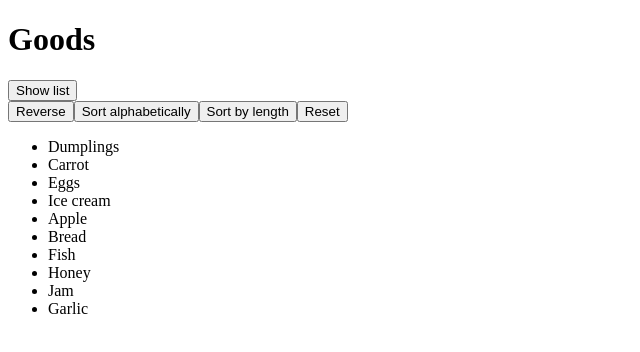
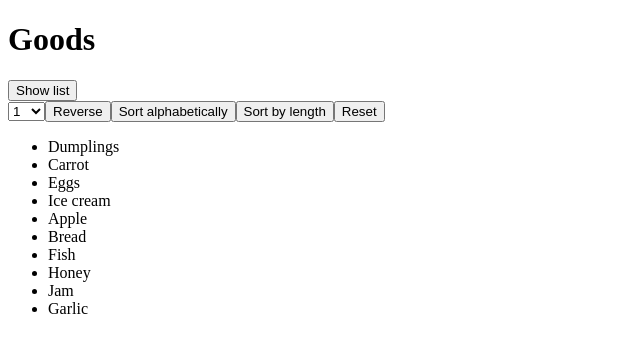
Before and after one commit to mate-academy/react_list-of-goods, a React (Create React App) app: page / in a window 1280 px wide. Both pictures are taken after a click on the button "Show list". Shown: the top 352 px of the page, without its empty margins (0-640 px from the left). Built offline with nearby package versions, Linux system fonts and the light colour scheme; the HTML template or start-up script is replaced by a standard one.

Commit message:
advanced task

```diff
--- a/src/App.js
+++ b/src/App.js
@@ -23,6 +23,7 @@ class App extends React.Component {
     active: false,
     isReversed: false,
     sortBy: 'id',
+    defaultLength: 1,
   };
 
   showList = () => {
@@ -39,6 +40,15 @@ class App extends React.Component {
     this.setState(({
       isReversed: false,
       sortBy: 'id',
+      defaultLength: 1,
+    }));
+  }
+
+  limit = (props) => {
+    const { target } = props;
+
+    this.setState(({
+      defaultLength: target.value,
     }));
   }
 
@@ -51,9 +61,11 @@ class App extends React.Component {
   }
 
   render() {
-    const { active, isReversed, sortBy } = this.state;
+    const { active, isReversed, sortBy, defaultLength } = this.state;
 
-    const copyGoodsFromServer = [...goodsFromServer];
+    const copyGoodsFromServer = [...goodsFromServer].filter(
+      good => good.length >= defaultLength,
+    );
 
     copyGoodsFromServer.sort((prev, next) => {
       switch (sortBy) {
@@ -79,6 +91,22 @@ class App extends React.Component {
         </button>
 
         <div className={`${active ? '' : 'active'}`}>
+          <select
+            value={defaultLength}
+            onChange={this.limit}
+          >
+            <option>1</option>
+            <option>2</option>
+            <option>3</option>
+            <option>4</option>
+            <option>5</option>
+            <option>6</option>
+            <option>7</option>
+            <option>8</option>
+            <option>9</option>
+            <option>10</option>
+          </select>
+
           <button type="button" onClick={this.reverse}>
             Reverse
           </button>
```
